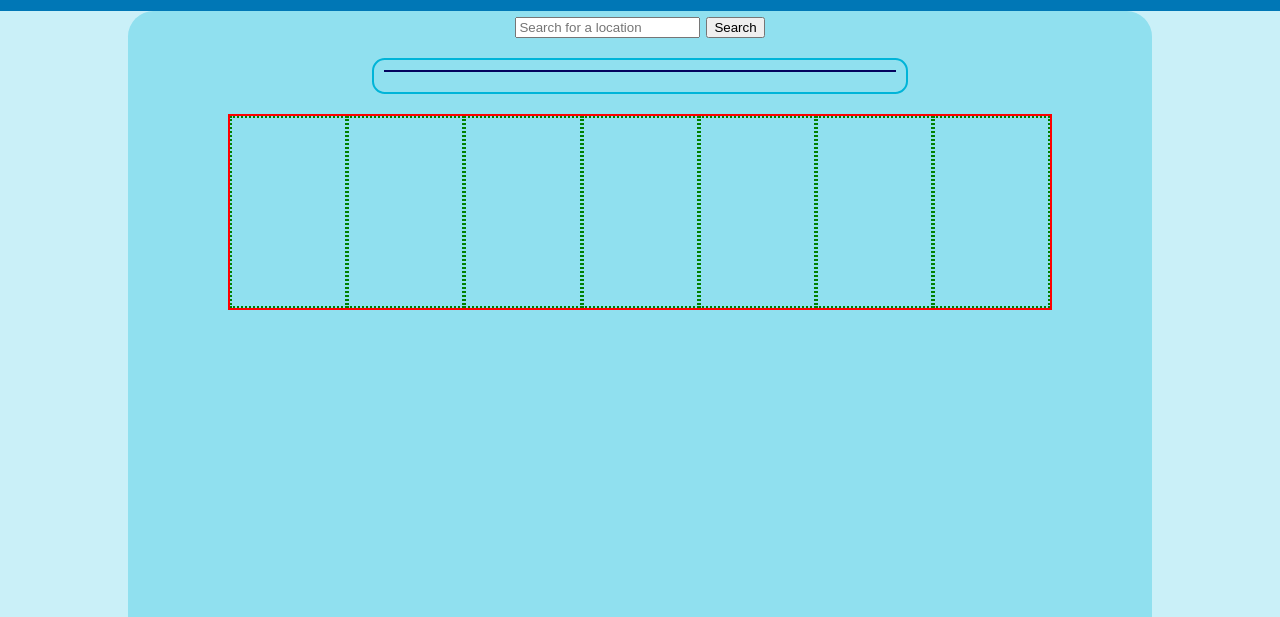
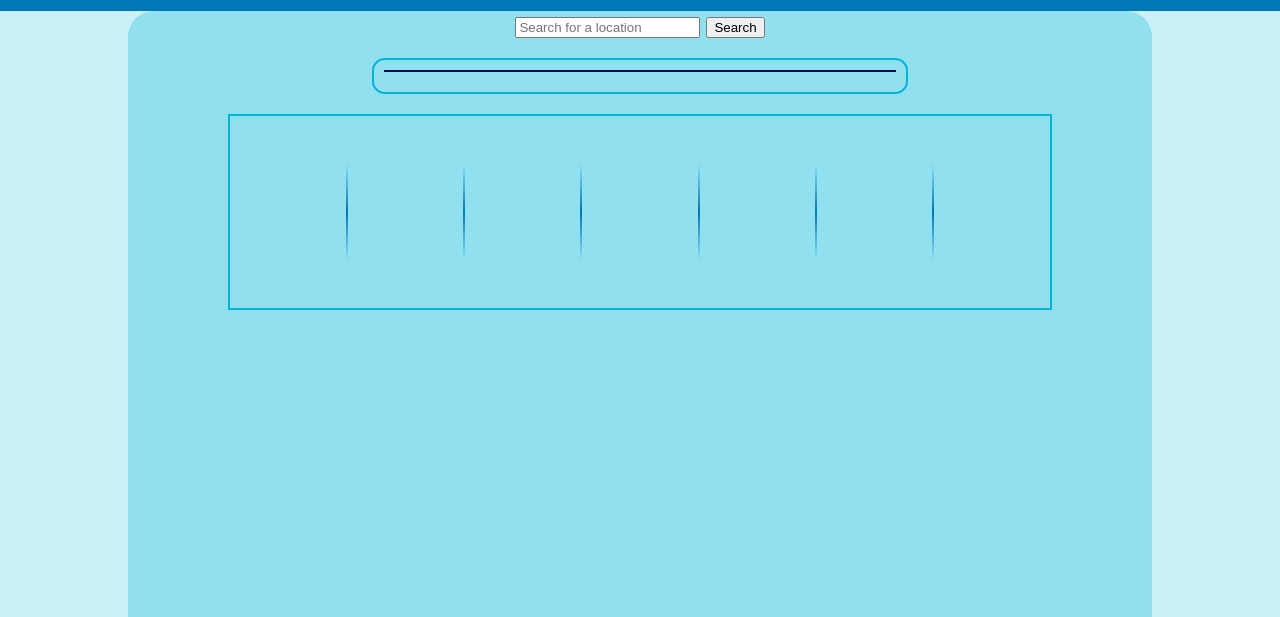
Before and after one commit to NummNuttzCDXX/Weather-App, a plain HTML site: page index.html in a window 1280 px wide. Shown: the part 108-725 px from the top of the page. Drawn offline with Linux system fonts and the light colour scheme.

Commit message:
Move .day-container borders to their own class, center condition img in container

```diff
--- a/style.css
+++ b/style.css
@@ -11,6 +11,17 @@
 	--dark-1: #03045e;
 }
 
+/* Borders */
+.right-border {
+	border-right: 2px solid;
+	border-image: linear-gradient(to bottom, transparent, transparent, var(--dark-2), transparent, transparent) 1;
+}
+
+.no-border {
+	border: none;
+}
+
+/* Doc */
 body {
 	display: flex;
 	flex-direction: column;
@@ -77,7 +88,7 @@ header h1 {
 /* 7 Day Forecast */
 /* Container holding individual 'day' cards */
 #forecast {
-	border: 2px solid red; /* For visualization */
+	border: 2px solid var(--blue-reg);
 	width: 80%;
 	height: 15vw;
 
@@ -86,7 +97,6 @@ header h1 {
 }
 
 .day-container {
-	border: 2px dotted green;
 	text-align: center;
 
 	flex: 1;
@@ -97,6 +107,10 @@ header h1 {
 
 .condition-container {
 	flex-grow: 2;
+
+	display: flex;
+	justify-content: center;
+	align-items: center;
 }
 
 .day {
```
